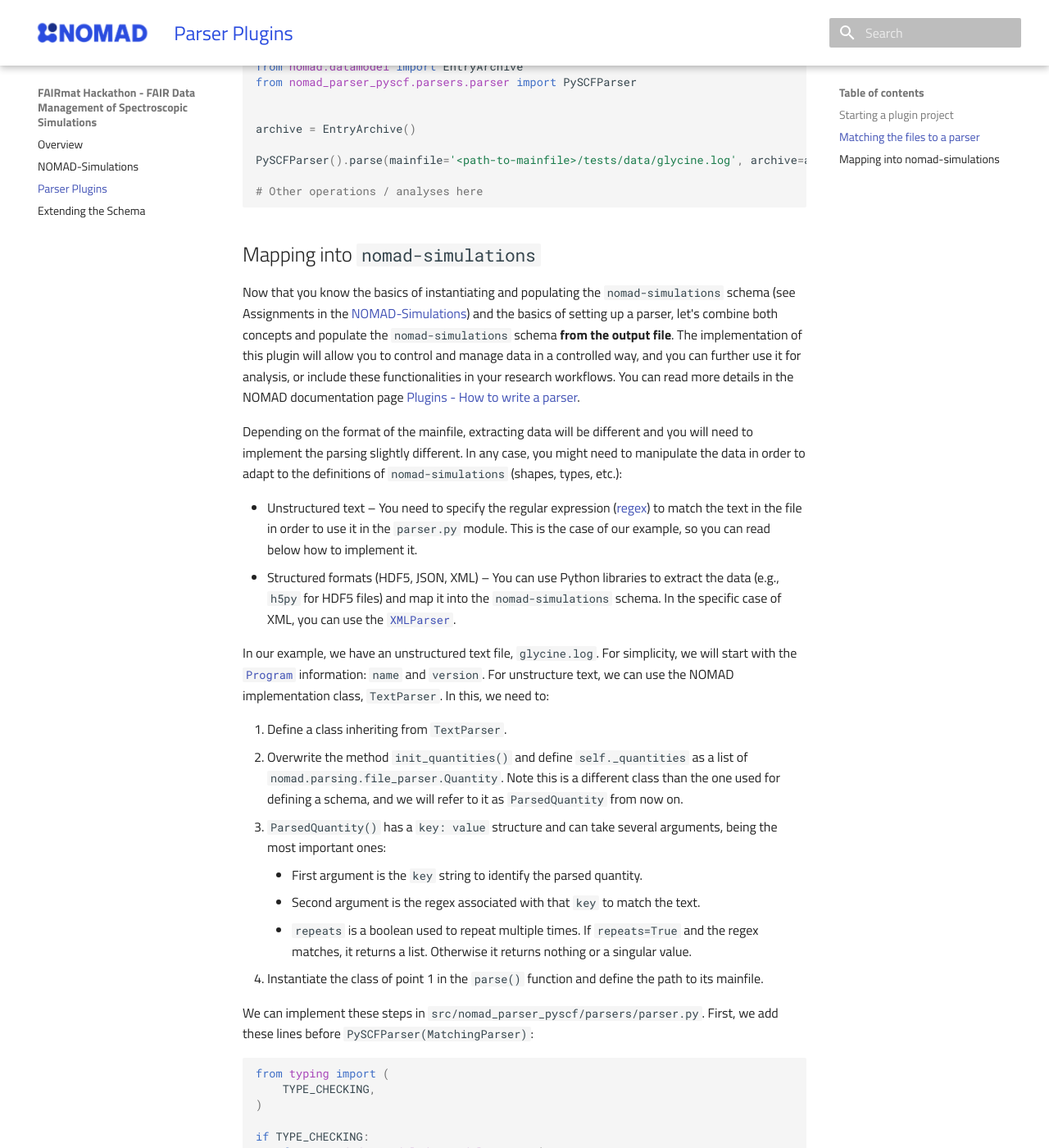
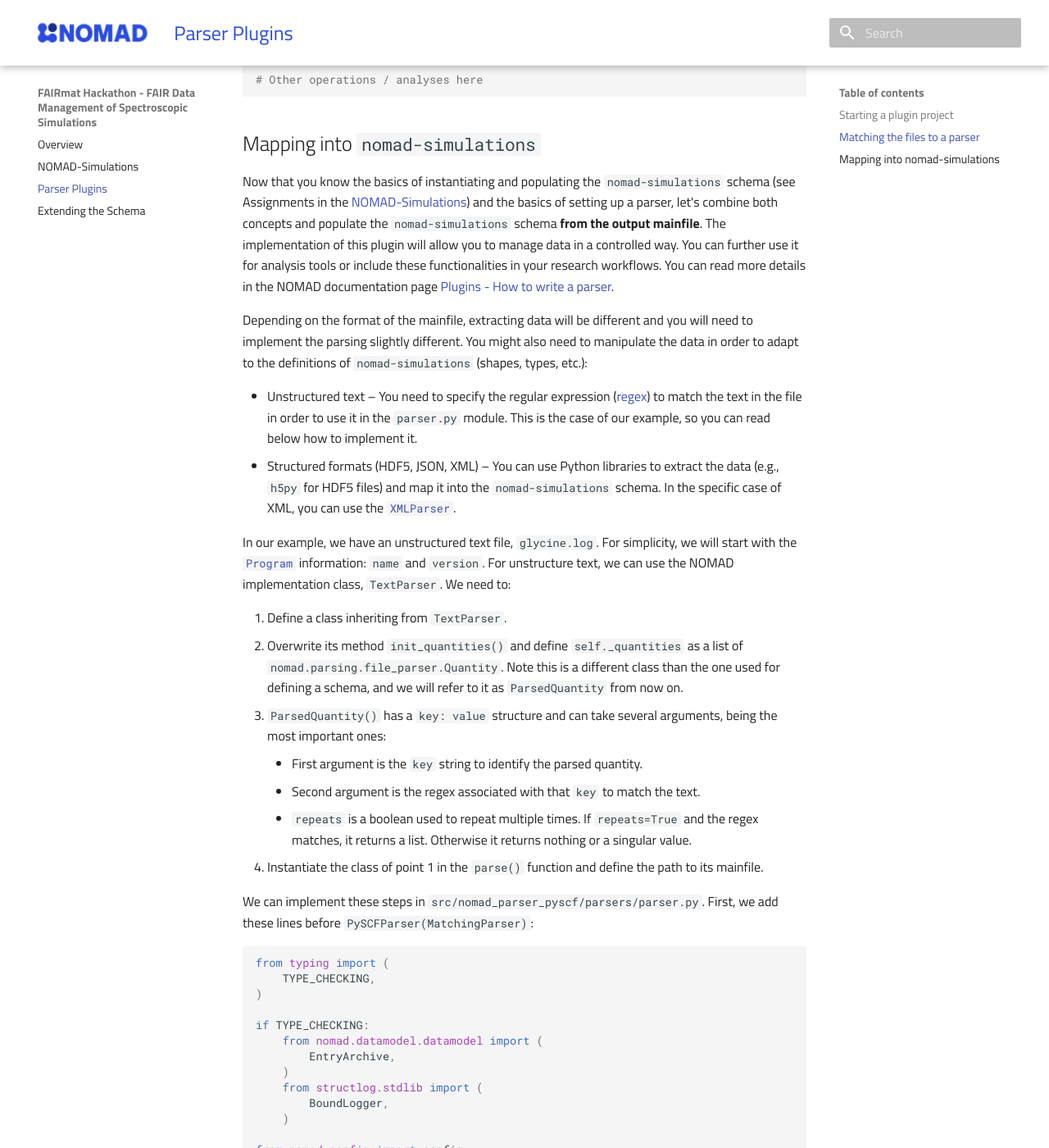
Before and after one commit to FAIRmat-NFDI/hackathon-fair-spectroscopy-data-2024, an MkDocs documentation site: the page built from docs/parser_plugins.md, in a window 1280 px wide and 1400 px high, scrolled down 4893 px. Shown: the whole window at 82% size. Built offline with MkDocs 1.6.1 and Material for MkDocs 9.7.7, drawn with Linux system fonts in a browser that asks for light colours; nearby versions of some CDN libraries; library files that are not in the unit come from our copies; some of the changed text lies outside the part shown.

````diff
--- a/docs/parser_plugins.md
+++ b/docs/parser_plugins.md
@@ -161,13 +161,7 @@ class PySCFParser(MatchingParser):
         print('Hello world!')
 ```
 
-Note also that the entry points configuration names have to change whenever they were defined. This is the case of the `[project.entry-points.'nomad.plugin']` lines in the `pyproject.toml`:
-```toml
-[project.entry-points.'nomad.plugin']
-pyscf_entry_point = "nomad_parser_pyscf.parsers:pyscf_entry_point"
-mypackage = "nomad_parser_pyscf.schema_packages:mypackage"
-```
-
+Note that we have also changed the class imported in `tests/parsers/test_parser.py` from `NewParser` to `PySCFParser`.
 Finally, as we are going to use the `nomad-simulations` package, we need to add it into our dependencies in `pyproject.toml`:
 ```toml
 dependencies = [
@@ -219,18 +213,17 @@ PySCFParser().parse(mainfile='<path-to-mainfile>/tests/data/glycine.log', archiv
 
 ## Mapping into `nomad-simulations` {#mapping-to-nomad-simulations}
 
-Now that you know the basics of instantiating and populating the `nomad-simulations` schema (see Assignments in the [NOMAD-Simulations](nomad_simulations.md)) and the basics of setting up a parser, let's combine both concepts and populate the `nomad-simulations` schema **from the output file**. The implementation of this plugin will allow you to control and manage data in a controlled way, and you can further use it for analysis, or include these functionalities in your research workflows. You can read more details in the NOMAD documentation page [Plugins - How to write a parser](https://nomad-lab.eu/prod/v1/staging/docs/howto/plugins/parsers.html).
+Now that you know the basics of instantiating and populating the `nomad-simulations` schema (see Assignments in the [NOMAD-Simulations](nomad_simulations.md)) and the basics of setting up a parser, let's combine both concepts and populate the `nomad-simulations` schema **from the output mainfile**. The implementation of this plugin will allow you to manage data in a controlled way. You can further use it for analysis tools or include these functionalities in your research workflows. You can read more details in the NOMAD documentation page [Plugins - How to write a parser](https://nomad-lab.eu/prod/v1/staging/docs/howto/plugins/parsers.html).
 
-Depending on the format of the mainfile, extracting data will be different and you will need to implement the parsing slightly different. In any case, you might need to manipulate the data in order to adapt to the definitions of `nomad-simulations` (shapes, types, etc.):
+Depending on the format of the mainfile, extracting data will be different and you will need to implement the parsing slightly different. You might also need to manipulate the data in order to adapt to the definitions of `nomad-simulations` (shapes, types, etc.):
 
 - Unstructured text &ndash; You need to specify the regular expression ([regex](https://regexr.com/)) to match the text in the file in order to use it in the `parser.py` module. This is the case of our example, so you can read below how to implement it.
 - Structured formats (HDF5, JSON, XML) &ndash; You can use Python libraries to extract the data (e.g., `h5py` for HDF5 files) and map it into the `nomad-simulations` schema. In the specific case of XML, you can use the [`XMLParser`](https://nomad-lab.eu/prod/v1/staging/docs/howto/plugins/parsers.html#other-fileparser-classes).
 
-
-In our example, we have an unstructured text file, `glycine.log`. For simplicity, we will start with the [`Program`](nomad_simulations.md/#program) information: `name` and `version`. For unstructure text, we can use the NOMAD implementation class, `TextParser`. In this, we need to:
+In our example, we have an unstructured text file, `glycine.log`. For simplicity, we will start with the [`Program`](nomad_simulations.md/#program) information: `name` and `version`. For unstructure text, we can use the NOMAD implementation class, `TextParser`. We need to:
 
 1. Define a class inheriting from `TextParser`.
-2. Overwrite the method `init_quantities()` and define `self._quantities` as a list of `nomad.parsing.file_parser.Quantity`. Note this is a different class than the one used for defining a schema, and we will refer to it as `ParsedQuantity` from now on.
+2. Overwrite its method `init_quantities()` and define `self._quantities` as a list of `nomad.parsing.file_parser.Quantity`. Note this is a different class than the one used for defining a schema, and we will refer to it as `ParsedQuantity` from now on.
 3. `ParsedQuantity()` has a `key: value` structure and can take several arguments, being the most important ones:
     - First argument is the `key` string to identify the parsed quantity.
     - Second argument is the regex associated with that `key` to match the text.
@@ -271,7 +264,7 @@ class LogParser(TextParser):
         ]
 ```
 
-Note we defined `LogParser()` and its `self._quantities` to match the `version` of the PySCF run. The `name` will be anyways set up to be `PySCF` during parsing.
+Note we defined `LogParser()` and its `self._quantities` to match the `version` of the PySCF run. The `name` will be anyways set up to be `'PySCF'` during parsing.
 
 If the regex matches, then this should return the value appearing after the string `'PySCF version'`, i.e., `'2.2.1'`. We can test this by:
 ```python
````
Also changed, not shown: other parts of docs/parser_plugins.md (+14 -14 lines), docs/extending_schema.md (+7 -6 lines), docs/index.md (+4 -4 lines), docs/nomad_simulations.md (+8 -0 lines).
